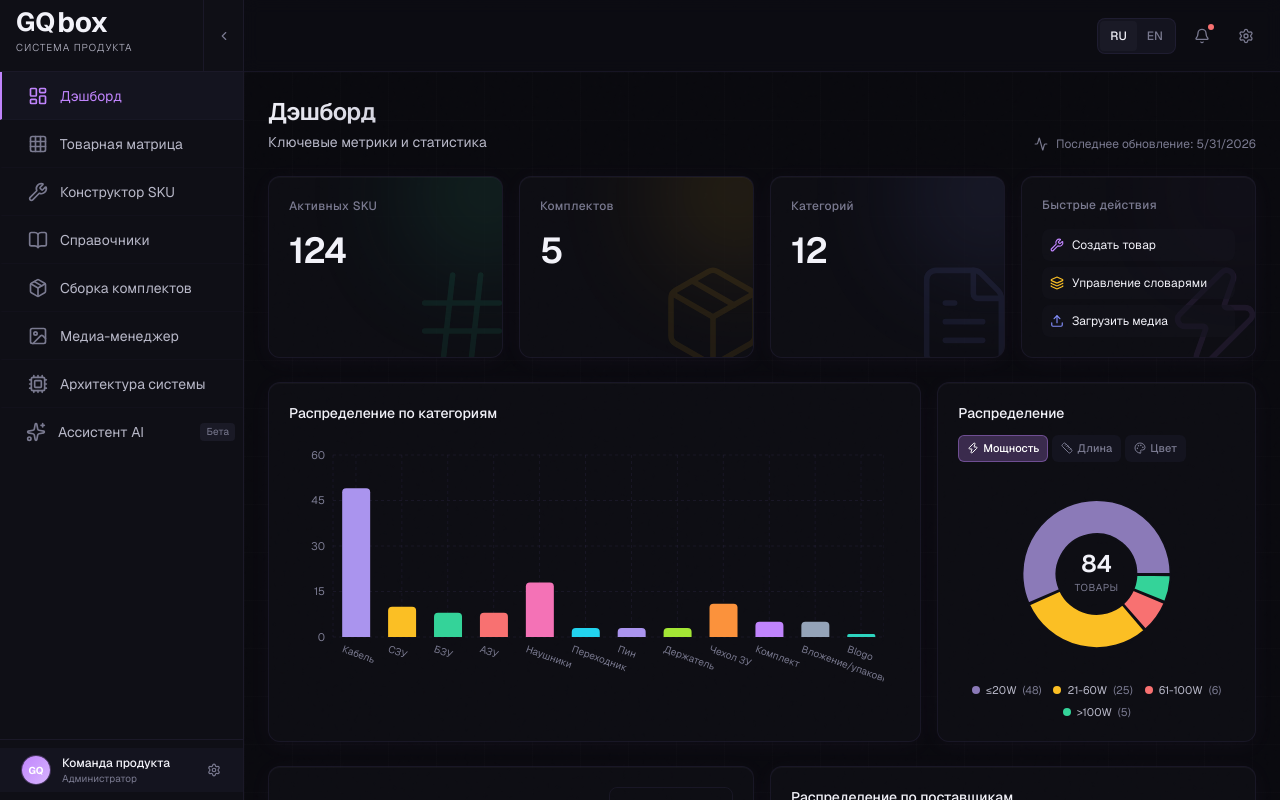
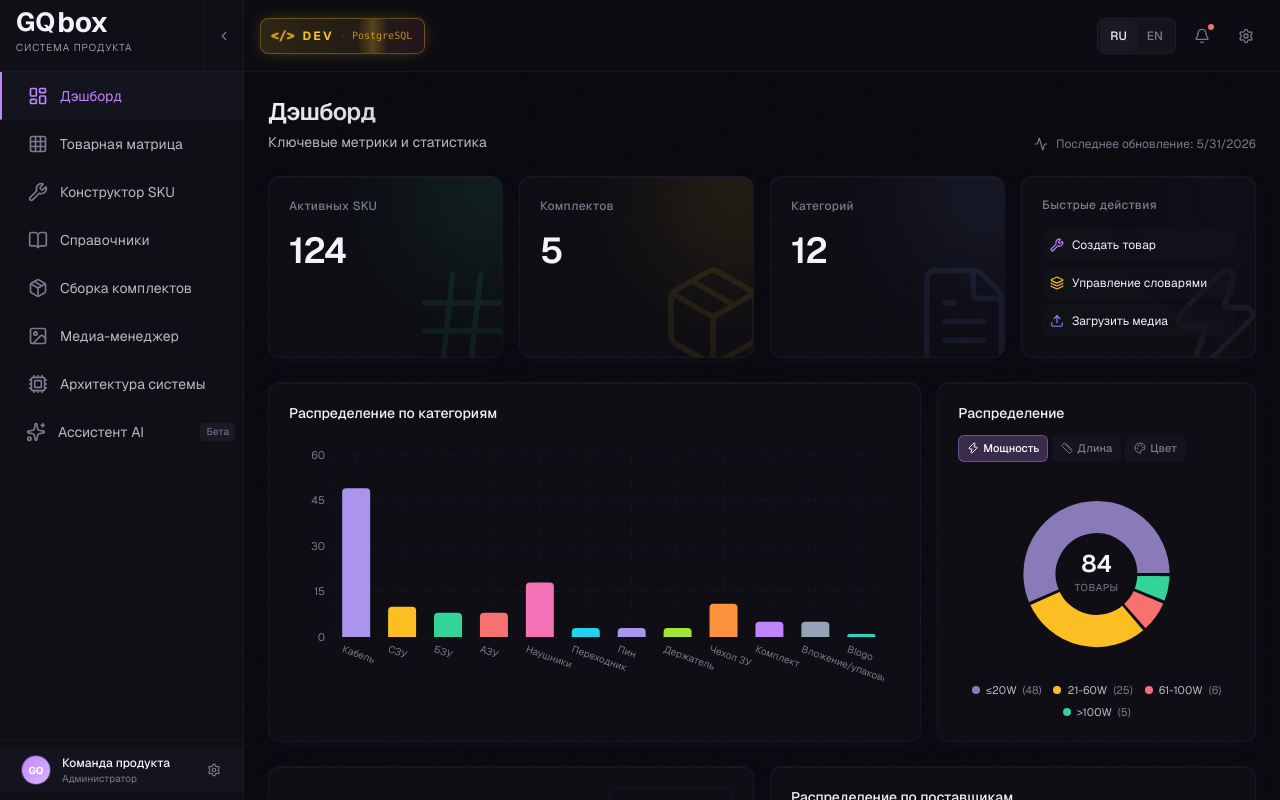
Before and after one commit to keepreverse/GQbox_OS, a React (Vite) app: page / in a window 1280 px wide. Built offline with nearby package versions, Linux system fonts and the light colour scheme.

Commit message:
feat: включить режим разработчика по умолчанию

```diff
--- a/src/components/Layout.tsx
+++ b/src/components/Layout.tsx
@@ -25,7 +25,11 @@ export default function Layout({ currentView, onViewChange, children }: LayoutPr
   const [notificationsOpen, setNotificationsOpen] = useState(false);
   const [settingsOpen, setSettingsOpen] = useState(false);
   const [developerMode, setDeveloperMode] = useState<boolean>(() => {
-    try { return localStorage.getItem('gqbox_dev_mode') === 'true'; } catch { return false; }
+    try {
+      const val = localStorage.getItem('gqbox_dev_mode');
+      if (val === null) return true;
+      return val === 'true';
+    } catch { return true; }
   });
 
   useEffect(() => {
```
